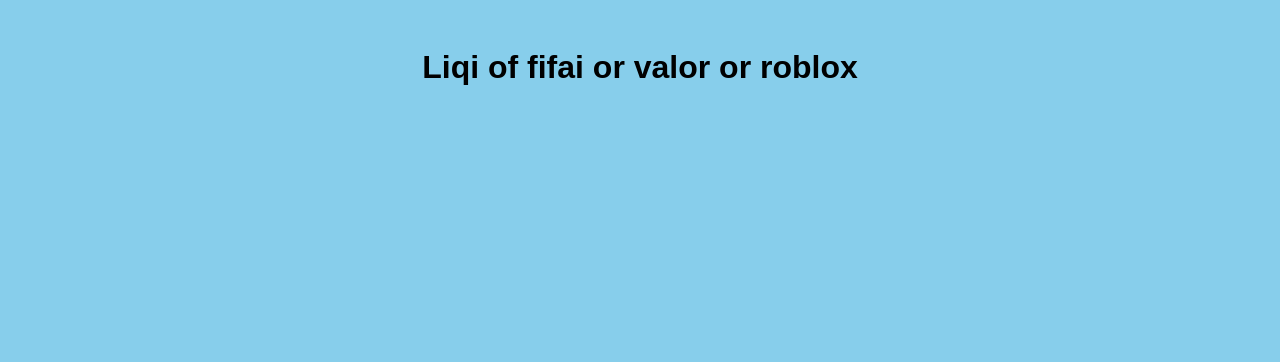
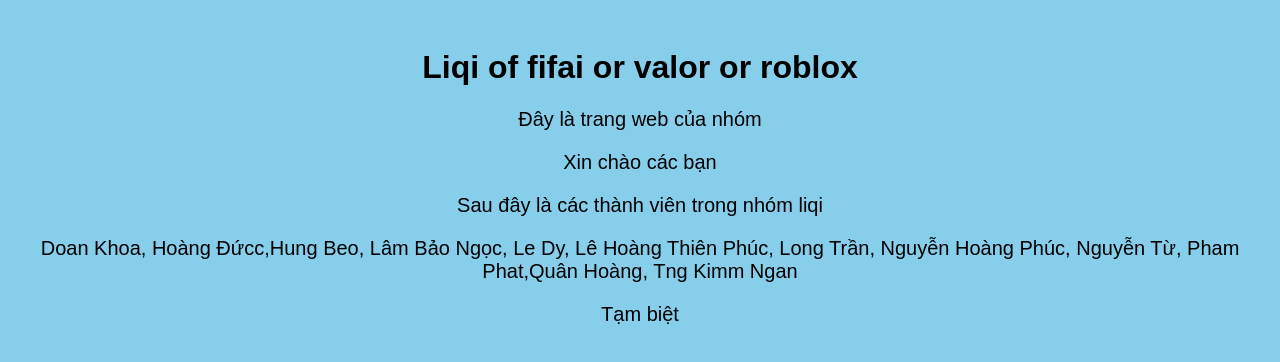
Before and after one commit to Aihoi123/Liqi, a plain HTML site: page index.html in a window 1280 px wide. Drawn offline with Linux system fonts and the light colour scheme.

Commit message:
Update index.html

```diff
--- a/index.html
+++ b/index.html
@@ -22,5 +22,10 @@
 </head>
 <body>
   <h1>Liqi of fifai or valor or roblox</h1>
+   <p>Đây là trang web của nhóm </p>
+  <p>Xin chào các bạn </p>
+<p> Sau đây là các thành viên trong nhóm liqi </p>
+<p> Doan Khoa, Hoàng Đứcc,Hung Beo, Lâm Bảo Ngọc, Le Dy, Lê Hoàng Thiên Phúc, Long Trần, Nguyễn Hoàng Phúc, Nguyễn Từ, Pham Phat,Quân Hoàng, Tng Kimm Ngan </p>
+<p>Tạm biệt </p>
 </body>
 </html>
```
